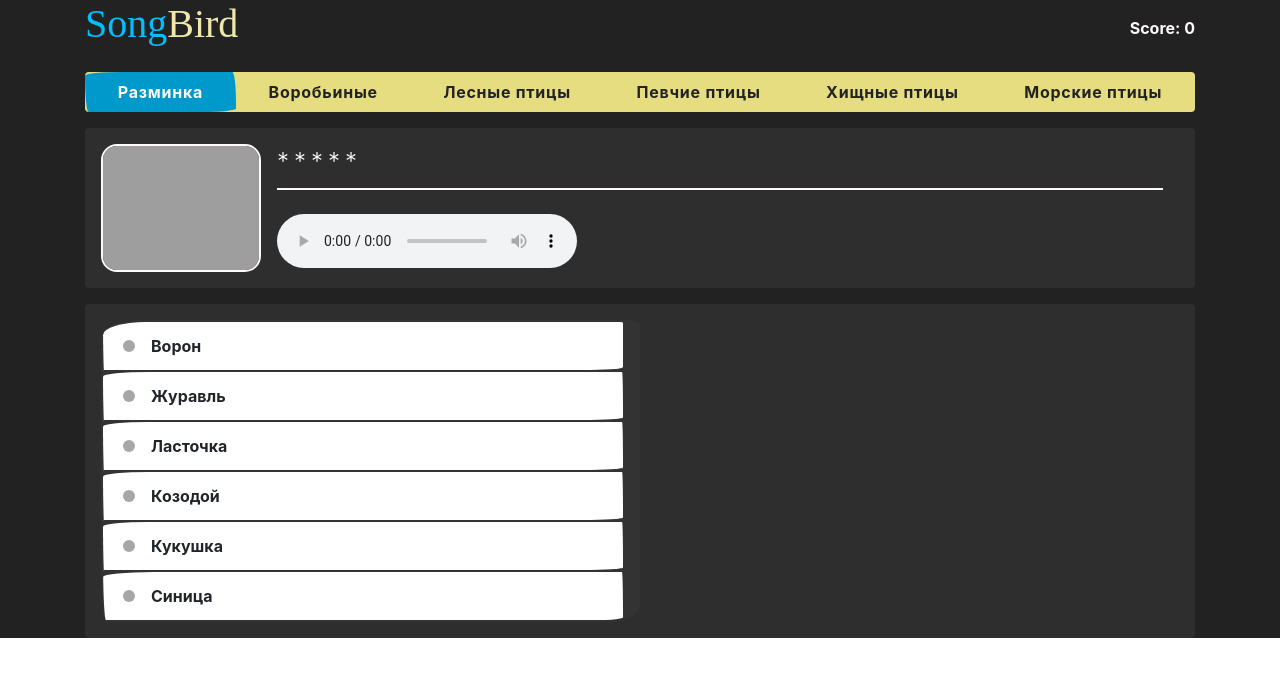
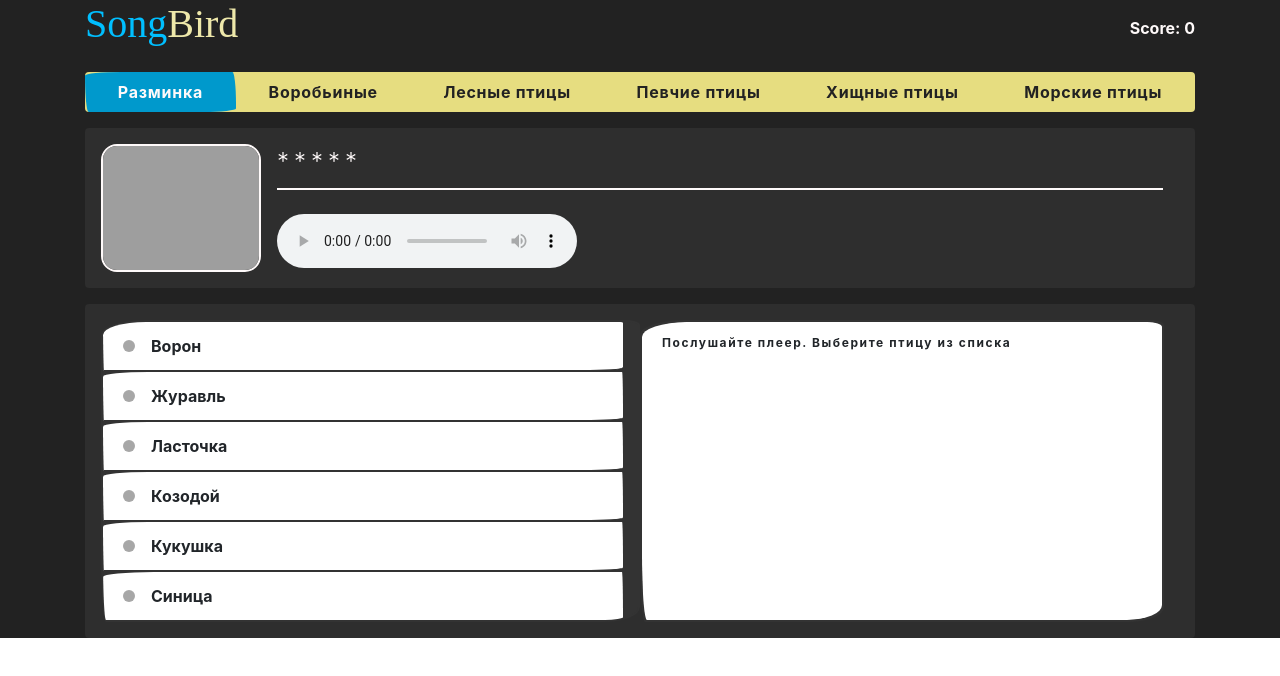
Before and after one commit to YekaterinaKarakulina/songbird, a React app: page / in a window 1280 px wide. Shown: the top 676 px of the page. Built offline with nearby package versions, Linux system fonts and the light colour scheme; grey boxes are pictures that could not be loaded; a web font is replaced by a local one.

Commit message:
feat: add description component

```diff
--- a/src/components/answers/answers.jsx
+++ b/src/components/answers/answers.jsx
@@ -6,29 +6,29 @@ export default class Answers extends React.Component {
   render() {
     return (
 
-      <ul class="list-group col-md-6">
-        <li class="list-group-item">
-          <span class="li-button"></span>
+      <ul className="list-group col-md-6">
+        <li className="list-group-item">
+          <span className="li-button"></span>
           Ворон
         </li>
-        <li class="list-group-item">
-          <span class="li-button"></span>
+        <li className="list-group-item">
+          <span className="li-button"></span>
           Журавль
         </li>
-        <li class="list-group-item">
-          <span class="li-button"></span>
+        <li className="list-group-item">
+          <span className="li-button"></span>
           Ласточка
         </li>
-        <li class="list-group-item">
-          <span class="li-button"></span>
+        <li className="list-group-item">
+          <span className="li-button"></span>
           Козодой
         </li>
-        <li class="list-group-item">
-          <span class="li-button"></span>
+        <li className="list-group-item">
+          <span className="li-button"></span>
           Кукушка
         </li>
-        <li class="list-group-item">
-          <span class="li-button"></span>
+        <li className="list-group-item">
+          <span className="li-button"></span>
           Синица
         </li>
       </ul>
--- a/src/components/answers/answers.scss
+++ b/src/components/answers/answers.scss
@@ -14,7 +14,9 @@
 }
 
 .list-group-item {
+
   &:hover {
     background-color: #EEE8AA;
+    cursor: pointer;
   }
 }
--- a/src/components/app/app.jsx
+++ b/src/components/app/app.jsx
@@ -4,6 +4,7 @@ import Header from '../header';
 import NavPanel from '../nav-panel';
 import Question from '../question';
 import Answers from '../answers';
+import Description from '../description';
 
 import './app.scss';
 
@@ -16,6 +17,7 @@ export default class App extends React.Component {
         <Question />
         <div className="row mx-0 my-3 p-3 main">
           <Answers />
+          <Description />
 
 
         </div>
--- a/src/components/app/app.scss
+++ b/src/components/app/app.scss
@@ -3,7 +3,6 @@
 }
 
 .main {
-
   background-color: rgba(80, 80, 80, 0.25);;
   border-radius: 0.25rem;
 }
--- /dev/null
+++ b/src/components/description/description.jsx
@@ -0,0 +1,18 @@
+import React from 'react';
+
+import './description.scss';
+
+export default class Description extends React.Component {
+  render() {
+    return (
+      <div className="description col-md-6 pl-0">
+        <ul className="list-group">
+          <li className="list-group-item">
+            Послушайте плеер.
+            Выберите птицу из списка
+          </li>
+        </ul>
+      </div>
+    )
+  }
+}
--- /dev/null
+++ b/src/components/description/description.scss
@@ -0,0 +1,12 @@
+.description {
+  letter-spacing: 0.1rem;
+  font-size: 0.75rem;
+  min-height: 100%;
+  &>ul, &>ul>li {
+    height: 100%;
+    &:hover {
+      background-color: #FFFAFA;
+      cursor: initial;
+    }
+  }
+}
--- /dev/null
+++ b/src/components/description/index.js
@@ -0,0 +1,3 @@
+import Description from './description';
+
+export default Description;
```
